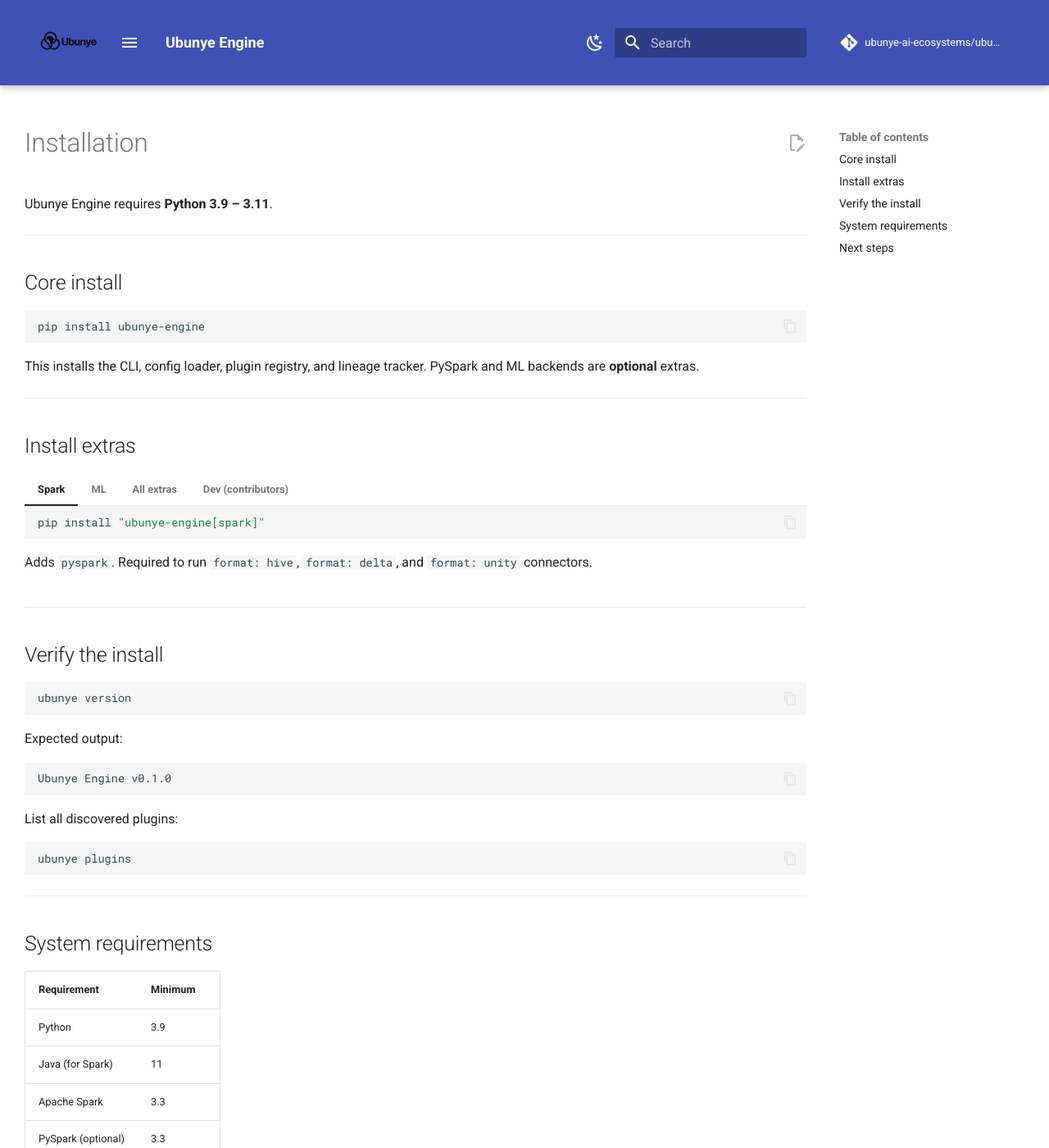
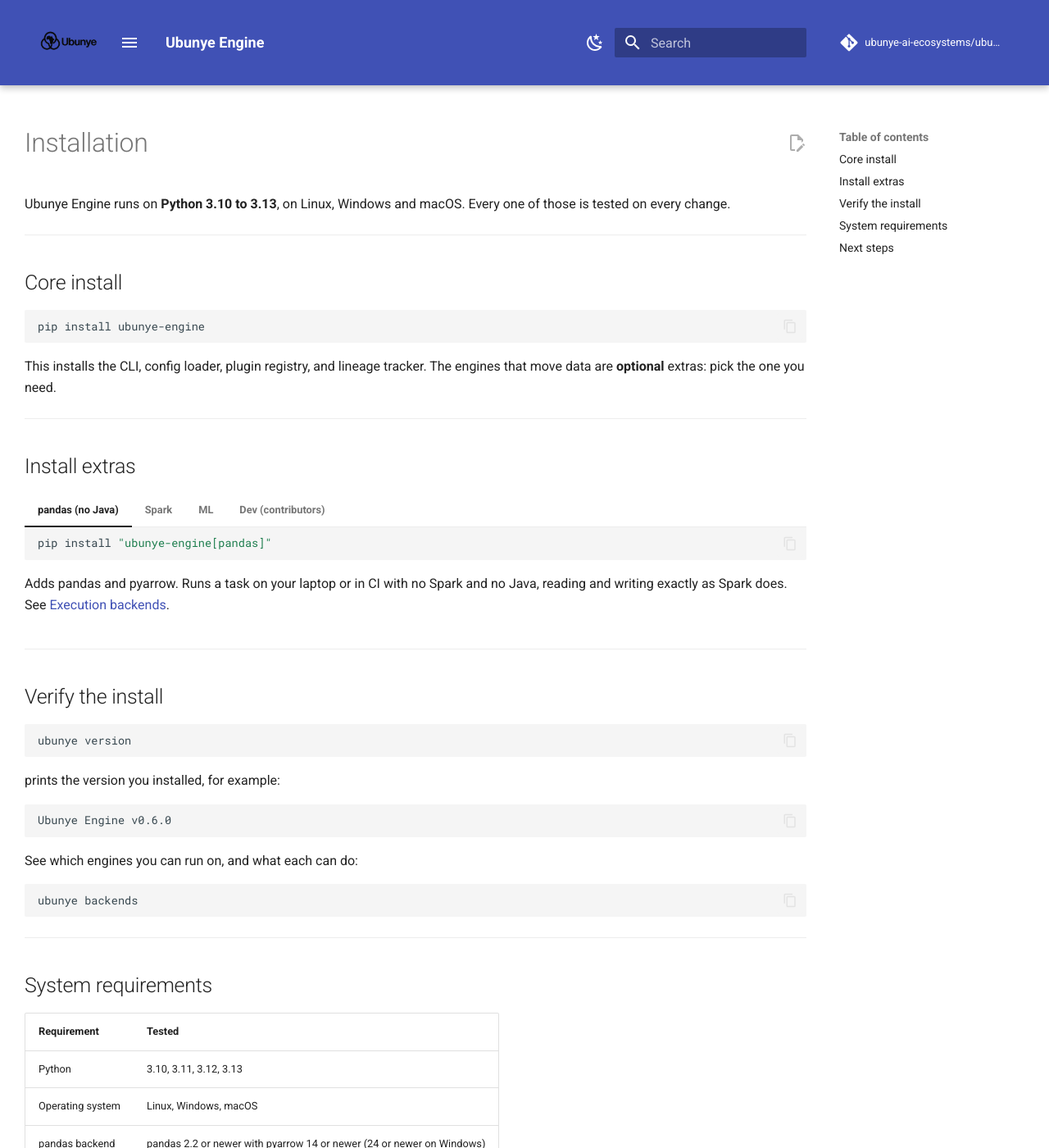
Before and after one commit to ubunye-ai-ecosystems/ubunye_engine, an MkDocs documentation site: the page built from docs/getting_started/install.md, in a window 1280 px wide and 1400 px high. Shown: the whole window at 82% size. Built offline with MkDocs 1.6.1 and Material for MkDocs 9.7.7, drawn with Linux system fonts in a browser that asks for light colours; comment, search, counter and statistics services are not loaded; some of the changed text lies outside the part shown.

Commit message:
ci: Python 3.10 to 3.13 on Linux, Windows and macOS, minimum versions, Spark 3.5
- Python 3.9 is dropped (end of life October 2025): requires-python >=3.10,
  classifiers 3.10 to 3.13, mypy targets 3.10, narwhals needs no marker.
- Unit tier on 4 Pythons x 3 systems. Windows and macOS ran none of it before.
- A minimum-versions job installs exactly the declared floors and runs the
  unit tier; a packaging test keeps its pins equal to pyproject.toml. Run
  locally first, it showed typer>=0.12 cannot work with today's click (the
  CLI cannot start; make_metavar and flag changes in click 8.2), so the floor
  is typer>=0.15.4, the lowest that passes every unit test.
- Spark tier on Spark 4 with (Python 3.10, Java 17) and (3.13, Java 21), and
  on Spark 3.5 with Java 11 and Delta 3.2. The spark extra's floor goes from
  an untested pyspark>=3.3 to the tested pyspark>=3.5; a test ties it to the
  3.5 job.
- The Package job adds macOS.
- install.md said Python 3.9 to 3.11, Java 11 and Spark 3.3, and showed a
  0.1.0 version string; it now lists what is tested, with the pandas extra.

Co-Authored-By: Claude Opus 5.5 <noreply@anthropic.com>
Claude-Session: https://claude.ai/code/session_01Qav1E3S5eYK2yGDYzPHXiv

````diff
--- a/docs/getting_started/install.md
+++ b/docs/getting_started/install.md
@@ -1,6 +1,7 @@
 # Installation
 
-Ubunye Engine requires **Python 3.9 – 3.11**.
+Ubunye Engine runs on **Python 3.10 to 3.13**, on Linux, Windows and macOS.
+Every one of those is tested on every change.
 
 ---
 
@@ -11,11 +12,21 @@ pip install ubunye-engine
 ```
 
 This installs the CLI, config loader, plugin registry, and lineage tracker.
-PySpark and ML backends are **optional** extras.
+The engines that move data are **optional** extras: pick the one you need.
 
 ---
 
 ## Install extras
+
+=== "pandas (no Java)"
+
+    ```bash
+    pip install "ubunye-engine[pandas]"
+    ```
+
+    Adds pandas and pyarrow. Runs a task on your laptop or in CI with no Spark
+    and no Java, reading and writing exactly as Spark does. See
+    [Execution backends](../backends.md).
 
 === "Spark"
 
@@ -23,7 +34,9 @@ PySpark and ML backends are **optional** extras.
     pip install "ubunye-engine[spark]"
     ```
 
-    Adds `pyspark`. Required to run `format: hive`, `format: delta`, and `format: unity` connectors.
+    Adds `pyspark`. Required for `format: hive`, `format: delta`, and
+    `format: unity`. Add `delta` for Delta Lake outside Databricks:
+    `pip install "ubunye-engine[spark,delta]"`.
 
 === "ML"
 
@@ -33,20 +46,16 @@ PySpark and ML backends are **optional** extras.
 
     Adds `scikit-learn`, `mlflow`, and the ML plugin wrappers.
 
-=== "All extras"
-
-    ```bash
-    pip install "ubunye-engine[spark,ml]"
-    ```
-
 === "Dev (contributors)"
 
     ```bash
     git clone https://github.com/ubunye-ai-ecosystems/ubunye_engine.git
     cd ubunye_engine
-    pip install -e ".[dev,spark,ml]"
+    pip install -e ".[dev]"
     pre-commit install
     ```
+
+    See [Contributing](../contributing.md) for the test tiers.
 
 ---
 
@@ -56,28 +65,31 @@ PySpark and ML backends are **optional** extras.
 ubunye version
 ```
 
-Expected output:
+prints the version you installed, for example:
 
 ```
-Ubunye Engine v0.1.0
+Ubunye Engine v0.6.0
 ```
 
-List all discovered plugins:
+See which engines you can run on, and what each can do:
 
 ```bash
-ubunye plugins
+ubunye backends
 ```
 
 ---
 
 ## System requirements
 
-| Requirement | Minimum |
+| Requirement | Tested |
 |---|---|
-| Python | 3.9 |
-| Java (for Spark) | 11 |
-| Apache Spark | 3.3 |
-| PySpark (optional) | 3.3 |
+| Python | 3.10, 3.11, 3.12, 3.13 |
+| Operating system | Linux, Windows, macOS |
+| pandas backend | pandas 2.2 or newer with pyarrow 14 or newer (24 or newer on Windows) |
+| Spark backend | Spark 3.5 with Java 11, Spark 4 with Java 17 or 21 |
+
+The oldest versions listed are the ones the package accepts, and CI installs
+exactly those and runs the tests on them.
 
 !!! tip "Databricks"
     On Databricks the cluster already has PySpark installed.
````
Also changed, not shown: CONTRIBUTING.md (+3 -1 lines), docs/changelog.md (+13 -0 lines), pyproject.toml (+8 -7 lines), 3 other files.
